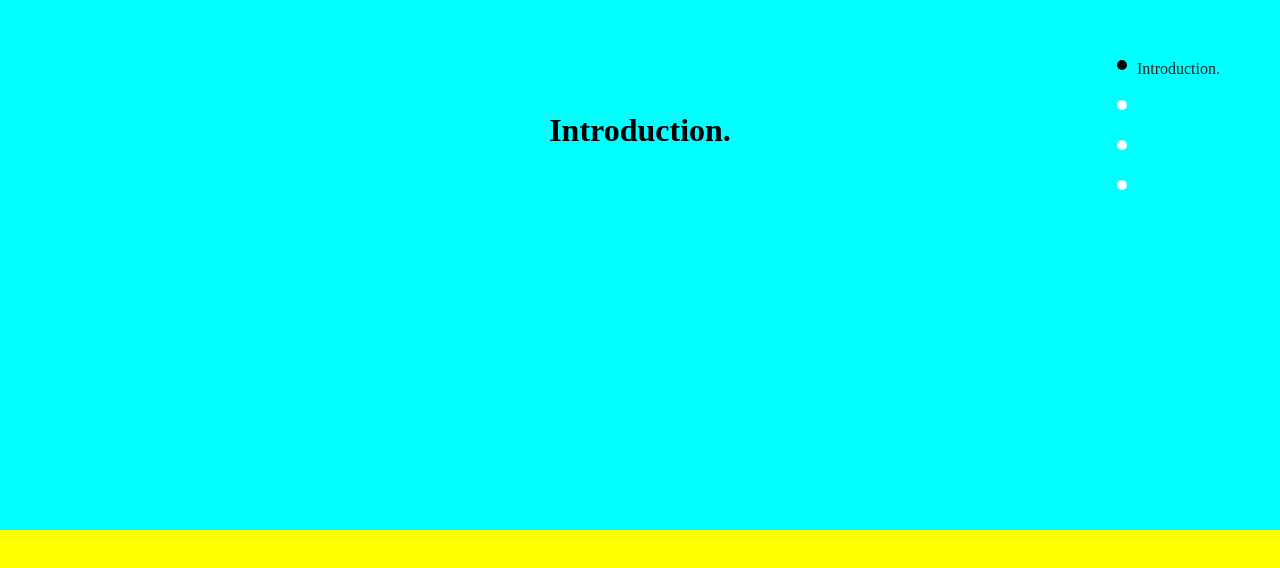
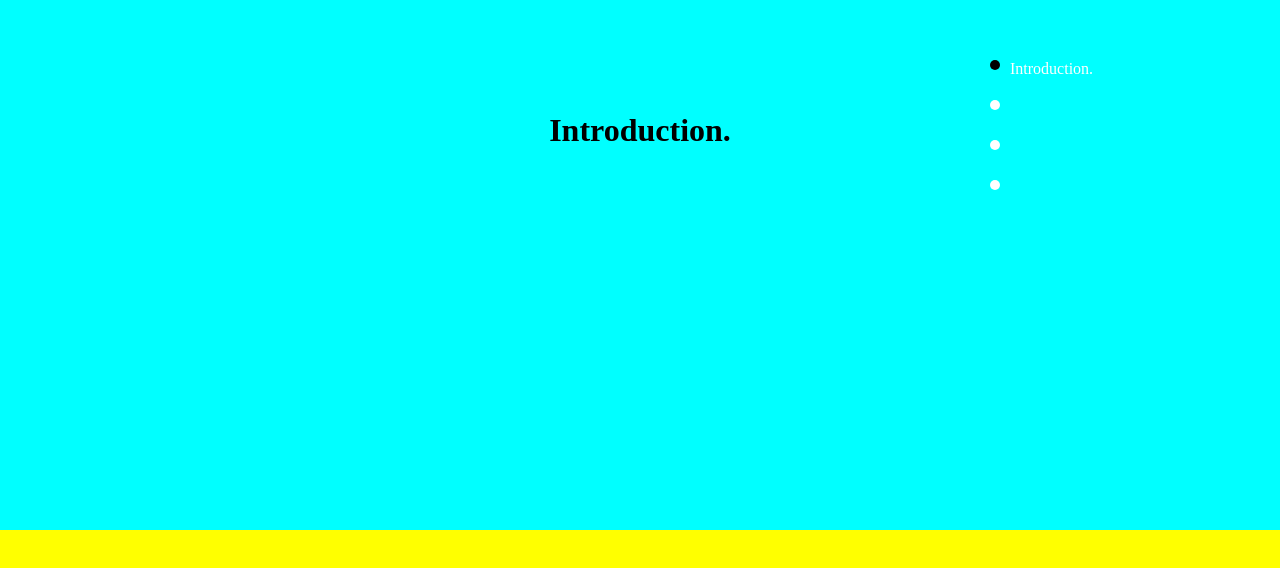
Before and after one commit to serafla/web-3-RobertsL-CustomNav, a website: page deploy/index.html in a window 1280 px wide. Shown: the part 270-838 px from the top of the page. Drawn offline with Linux system fonts and the light colour scheme.

Commit message:
finalized edits

```diff
--- a/deploy/index.html
+++ b/deploy/index.html
@@ -22,7 +22,7 @@
             <nav id="main-nav">
                 <ul>
                     <li>
-                        <a href="#Introduction.">
+                        <a href="#Introduction">
                             <span>
                                 <section>
                                     <div class="circle"></div>
@@ -34,7 +34,7 @@
                     </li>
 
                     <li>
-                        <a href="#Branding.">
+                        <a href="#Branding">
                               <span>
                                 <section>
                                     <div class="circle"></div>
@@ -46,7 +46,7 @@
                     </li>
 
                     <li>
-                        <a href="#Web Design.">
+                        <a href="#Web Design">
                               <span>
                                 <section>
                                     <div class="circle"></div>
@@ -58,7 +58,7 @@
                     </li>
 
                     <li>
-                        <a href="#Typography.">
+                        <a href="#Typography">
                            <span>
                                 <section>
                                     <div class="circle"></div>
--- a/dev/js/navigation.js
+++ b/dev/js/navigation.js
@@ -6,7 +6,7 @@ gsap.registerPlugin(ScrollToPlugin, ScrambleTextPlugin);
 
 gsap.set(".circle",{transformOrigin:"center"});
 
-let navLinks = gsap.utils.toArray("nav a");
+let navLinks = gsap.utils.toArray("#main-nav a");
 // let outlineButton = gsap.utils.toArray(".outline");
 let circleButton = gsap.utils.toArray(".circle");
 let textArray = gsap.utils.toArray(".text");
--- a/dev/scss/layout/_header.scss
+++ b/dev/scss/layout/_header.scss
@@ -5,6 +5,7 @@ header {
     position: fixed;
     right: 50px;
     top: 40vh;
+    width: 250px;
 
         nav {
             ul {
@@ -16,7 +17,7 @@ header {
                         padding: 10px;
                         width: 100%;
                         text-decoration: none;
-                        color: $charcoal;
+                        color: $white;
 
                             section {
                                 position: relative;
```
Also changed, not shown: deploy/css/styles.css, deploy/js/scripts-min.js, 1 other file.
